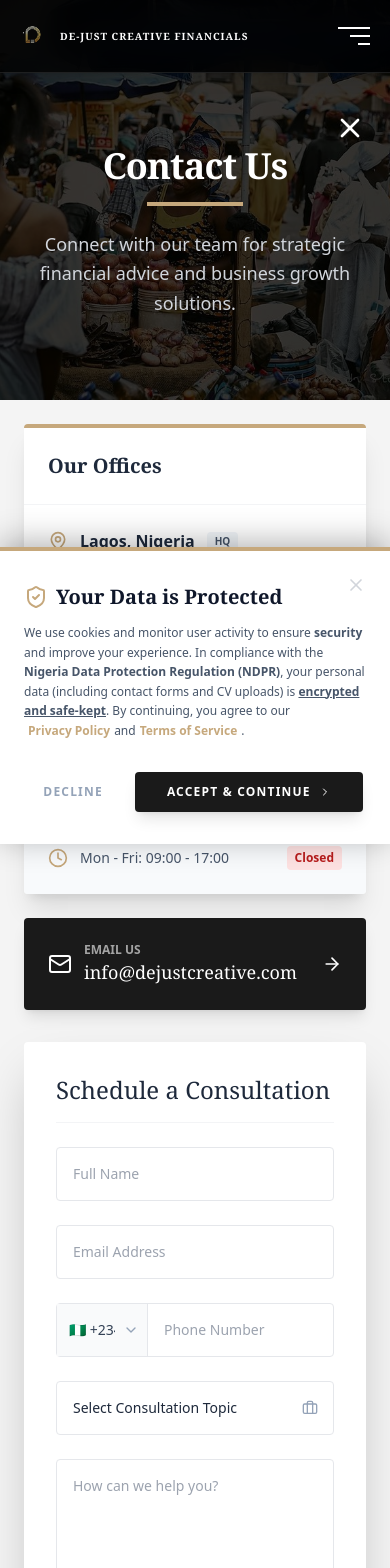
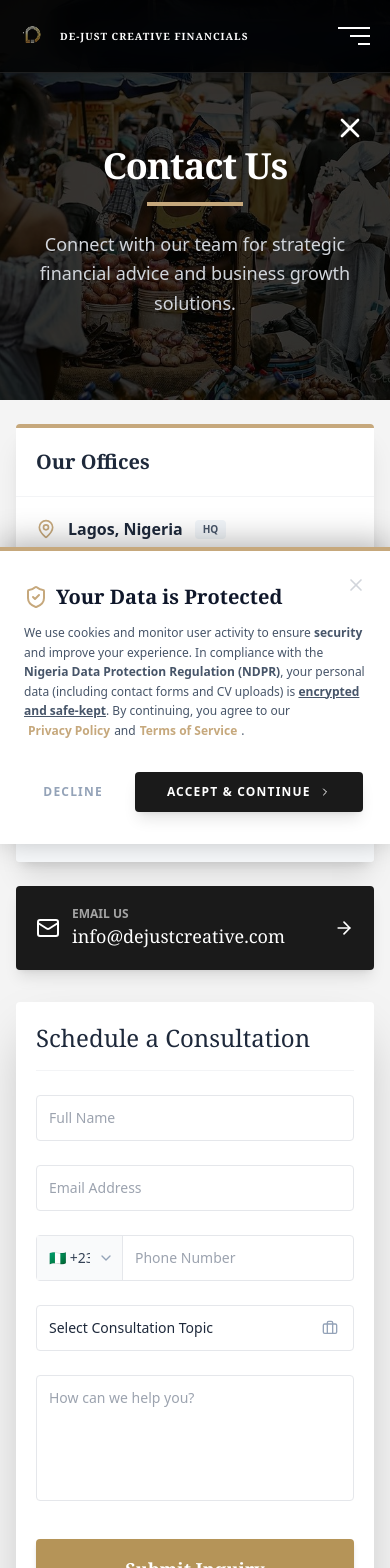
Before and after one commit to Samuel920667/de-just-creatives-site, a Next.js app: page /contact in a window 390 px wide. Shown: the top 1568 px of the page. Built offline with nearby package versions, Linux system fonts and the light colour scheme; a web font is replaced by a local one.

Commit message:
mobile view fixing

```diff
--- a/src/app/contact/page.tsx
+++ b/src/app/contact/page.tsx
@@ -150,17 +150,17 @@ export default function ContactPage() {
   if (!mounted) return null;
 
   return (
-    <div className={`${playfair.variable} ${inter.variable} min-h-screen font-sans bg-[#f4f4f4] text-slate-800`}>
+    <div className={`${playfair.variable} ${inter.variable} min-h-screen font-sans bg-[#f4f4f4] text-slate-800 overflow-x-hidden w-full`}>
 
       {/* HEADER SECTION */}
-      <section className="relative h-[400px] bg-black flex items-center justify-center">
+      <section className="relative h-[400px] bg-black flex items-center justify-center w-full">
         <div
           className="absolute inset-0 z-0 bg-cover bg-center opacity-60"
           style={{ backgroundImage: "url('/hero-2.jpg')" }}
         />
         <div className="absolute inset-0 bg-black/60 z-10" />
 
-        {/* 🔴 SIMPLIFIED X BUTTON (NO BORDER, NO ANIMATION) */}
+        {/* X BUTTON (CLOSE) - Simple, No Border/Animation */}
         <Link
           href="/"
           className="absolute top-28 right-6 md:top-32 md:right-12 z-40 text-white hover:text-[#C6A87C] transition-colors"
@@ -169,7 +169,7 @@ export default function ContactPage() {
           <X className="w-8 h-8" />
         </Link>
 
-        <div className="relative z-20 text-center px-6 mt-16 animate-in fade-in slide-in-from-bottom-4 duration-700">
+        <div className="relative z-20 text-center px-4 md:px-6 mt-16 animate-in fade-in slide-in-from-bottom-4 duration-700">
           <h1 className="text-4xl md:text-6xl font-serif text-white font-bold mb-4 tracking-tight">Contact Us</h1>
           <div className="h-1 w-24 bg-[#C6A87C] mx-auto mb-6" />
           <p className="text-gray-300 text-lg max-w-2xl mx-auto font-light leading-relaxed">
@@ -179,19 +179,19 @@ export default function ContactPage() {
       </section>
 
       {/* MAIN CONTENT SECTION */}
-      <section className="max-w-7xl mx-auto px-6 py-16 md:py-24 -mt-10 relative z-30">
+      <section className="max-w-7xl mx-auto px-4 md:px-6 py-16 md:py-24 -mt-10 relative z-30">
 
         <div className="grid grid-cols-1 lg:grid-cols-12 gap-8 items-start">
 
           {/* LEFT COLUMN */}
-          <div className="lg:col-span-5 space-y-6">
+          <div className="lg:col-span-5 space-y-6 w-full">
             <div className="bg-white rounded shadow-xl border-t-4 border-[#C6A87C] overflow-hidden">
-               <div className="p-6 border-b border-gray-100">
+               <div className="p-5 md:p-6 border-b border-gray-100">
                   <h3 className="text-slate-800 font-serif font-bold text-xl">Our Offices</h3>
                </div>
 
                {/* Nigeria */}
-               <div className="p-6 border-b border-gray-100 hover:bg-slate-50 transition group">
+               <div className="p-5 md:p-6 border-b border-gray-100 hover:bg-slate-50 transition group">
                   <div className="flex items-center gap-3 mb-2">
                      <MapPin className="w-5 h-5 text-[#C6A87C]" />
                      <span className="font-bold text-slate-800">Lagos, Nigeria</span>
@@ -206,7 +206,7 @@ export default function ContactPage() {
                </div>
 
                {/* UK */}
-               <div className="p-6 hover:bg-slate-50 transition group">
+               <div className="p-5 md:p-6 hover:bg-slate-50 transition group">
                   <div className="flex items-center gap-3 mb-2">
                      <Globe className="w-5 h-5 text-[#C6A87C]" />
                      <span className="font-bold text-slate-800">Worthing, UK</span>
@@ -221,7 +221,7 @@ export default function ContactPage() {
                </div>
 
                {/* Business Hours */}
-               <div className="p-6 bg-slate-50 border-t border-gray-100">
+               <div className="p-5 md:p-6 bg-slate-50 border-t border-gray-100">
                   <div className="flex items-center justify-between">
                      <div className="flex items-center gap-3 text-slate-600">
                         <Clock className="w-5 h-5 text-[#C6A87C]" />
@@ -234,7 +234,11 @@ export default function ContactPage() {
                </div>
             </div>
 
-            <div className="bg-[#1a1a1a] text-white p-6 rounded shadow-lg flex items-center justify-between hover:bg-[#C6A87C] transition cursor-pointer group">
+            {/* 🔴 UPDATED EMAIL CARD: Changed div to a href="mailto:..." */}
+            <a
+              href="mailto:info@dejustcreative.com"
+              className="bg-[#1a1a1a] text-white p-5 md:p-6 rounded shadow-lg flex items-center justify-between hover:bg-[#C6A87C] transition cursor-pointer group"
+            >
                <div className="flex items-center gap-3">
                   <Mail className="w-6 h-6 group-hover:scale-110 transition" />
                   <div>
@@ -243,12 +247,12 @@ export default function ContactPage() {
                   </div>
                </div>
                <ArrowRight className="w-5 h-5" />
-            </div>
+            </a>
           </div>
 
           {/* RIGHT COLUMN (Form) */}
-          <div id="consultation-form" className="lg:col-span-7 scroll-mt-32">
-             <div className="bg-white rounded shadow-2xl p-8 md:p-10 relative">
+          <div id="consultation-form" className="lg:col-span-7 scroll-mt-32 w-full">
+             <div className="bg-white rounded shadow-2xl p-5 md:p-10 relative">
                 {isSessionLocked ? (
                   <div className="text-center py-16 animate-in zoom-in">
                     <div className="w-20 h-20 bg-slate-100 rounded-full flex items-center justify-center mx-auto mb-6">
@@ -270,31 +274,31 @@ export default function ContactPage() {
 
                     <div className="grid md:grid-cols-2 gap-6">
                       <div>
-                        <input type="text" name="fullName" placeholder="Full Name" value={formData.fullName} onChange={handleChange} className={`w-full p-4 border rounded text-sm focus:outline-none focus:ring-1 transition ${errors.fullName ? 'border-red-500 ring-red-500' : 'border-gray-200 focus:border-[#C6A87C] focus:ring-[#C6A87C]'}`} />
+                        <input type="text" name="fullName" placeholder="Full Name" value={formData.fullName} onChange={handleChange} className={`w-full p-3 md:p-4 border rounded text-sm focus:outline-none focus:ring-1 transition ${errors.fullName ? 'border-red-500 ring-red-500' : 'border-gray-200 focus:border-[#C6A87C] focus:ring-[#C6A87C]'}`} />
                         {errors.fullName && <span className="text-xs text-red-500 mt-1 block">{errors.fullName}</span>}
                       </div>
                       <div>
-                        <input type="email" name="email" placeholder="Email Address" value={formData.email} onChange={handleChange} className={`w-full p-4 border rounded text-sm focus:outline-none focus:ring-1 transition ${errors.email ? 'border-red-500 ring-red-500' : 'border-gray-200 focus:border-[#C6A87C] focus:ring-[#C6A87C]'}`} />
+                        <input type="email" name="email" placeholder="Email Address" value={formData.email} onChange={handleChange} className={`w-full p-3 md:p-4 border rounded text-sm focus:outline-none focus:ring-1 transition ${errors.email ? 'border-red-500 ring-red-500' : 'border-gray-200 focus:border-[#C6A87C] focus:ring-[#C6A87C]'}`} />
                         {errors.email && <span className="text-xs text-red-500 mt-1 block">{errors.email}</span>}
                       </div>
                     </div>
 
                     <div>
                       <div className={`flex w-full border rounded text-sm transition focus-within:ring-1 focus-within:ring-[#C6A87C] focus-within:border-[#C6A87C] ${errors.phone ? 'border-red-500 ring-red-500' : 'border-gray-200'}`}>
-                        <div className="relative border-r border-gray-200 bg-gray-50">
-                          <select name="phoneCode" value={formData.phoneCode} onChange={handleChange} className="h-full pl-3 pr-8 bg-transparent appearance-none outline-none cursor-pointer font-medium text-slate-700 w-[90px]">
+                        <div className="relative border-r border-gray-200 bg-gray-50 flex-shrink-0">
+                          <select name="phoneCode" value={formData.phoneCode} onChange={handleChange} className="h-full pl-3 pr-8 bg-transparent appearance-none outline-none cursor-pointer font-medium text-slate-700 w-[85px] md:w-[90px]">
                             {COUNTRY_CODES.map((item) => (<option key={item.code} value={item.code}>{item.flag} {item.code}</option>))}
                           </select>
                           <ChevronDown className="absolute right-2 top-1/2 -translate-y-1/2 w-4 h-4 text-slate-400 pointer-events-none" />
                         </div>
-                        <input type="tel" name="phone" placeholder="Phone Number" value={formData.phone} onChange={handleChange} className="flex-1 p-4 outline-none bg-transparent" />
+                        <input type="tel" name="phone" placeholder="Phone Number" value={formData.phone} onChange={handleChange} className="flex-1 p-3 md:p-4 outline-none bg-transparent min-w-0" />
                       </div>
                       {errors.phone && <span className="text-xs text-red-500 mt-1 block">{errors.phone}</span>}
                     </div>
 
                     <div>
                       <div className="relative">
-                        <select name="service" value={formData.service} onChange={handleChange} className={`w-full p-4 border rounded text-sm appearance-none outline-none focus:ring-1 transition cursor-pointer bg-white ${errors.service ? 'border-red-500 ring-red-500' : 'border-gray-200 focus:border-[#C6A87C] focus:ring-[#C6A87C]'}`}>
+                        <select name="service" value={formData.service} onChange={handleChange} className={`w-full p-3 md:p-4 border rounded text-sm appearance-none outline-none focus:ring-1 transition cursor-pointer bg-white ${errors.service ? 'border-red-500 ring-red-500' : 'border-gray-200 focus:border-[#C6A87C] focus:ring-[#C6A87C]'}`}>
                           <option value="" disabled>Select Consultation Topic</option>
                           {SERVICES.map(service => (<option key={service} value={service}>{service}</option>))}
                         </select>
@@ -305,13 +309,13 @@ export default function ContactPage() {
 
                     {formData.service === "Other" && (
                       <div className="animate-in fade-in slide-in-from-top-2 duration-300">
-                        <input type="text" name="customSubject" placeholder="Please specify your request" value={formData.customSubject} onChange={handleChange} className={`w-full p-4 border rounded text-sm focus:outline-none focus:border-[#C6A87C] focus:ring-1 focus:ring-[#C6A87C] transition ${errors.customSubject ? 'border-red-500' : 'border-gray-200'}`} />
+                        <input type="text" name="customSubject" placeholder="Please specify your request" value={formData.customSubject} onChange={handleChange} className={`w-full p-3 md:p-4 border rounded text-sm focus:outline-none focus:border-[#C6A87C] focus:ring-1 focus:ring-[#C6A87C] transition ${errors.customSubject ? 'border-red-500' : 'border-gray-200'}`} />
                         {errors.customSubject && <span className="text-xs text-red-500 mt-1 block">{errors.customSubject}</span>}
                       </div>
                     )}
 
                     <div>
-                      <textarea rows={5} name="message" placeholder="How can we help you?" value={formData.message} onChange={handleChange} className={`w-full p-4 border rounded text-sm focus:outline-none focus:ring-1 transition resize-none ${errors.message ? 'border-red-500 ring-red-500' : 'border-gray-200 focus:border-[#C6A87C] focus:ring-[#C6A87C]'}`}></textarea>
+                      <textarea rows={5} name="message" placeholder="How can we help you?" value={formData.message} onChange={handleChange} className={`w-full p-3 md:p-4 border rounded text-sm focus:outline-none focus:ring-1 transition resize-none ${errors.message ? 'border-red-500 ring-red-500' : 'border-gray-200 focus:border-[#C6A87C] focus:ring-[#C6A87C]'}`}></textarea>
                       {errors.message && <span className="text-xs text-red-500 mt-1 block">{errors.message}</span>}
                     </div>
 
```
